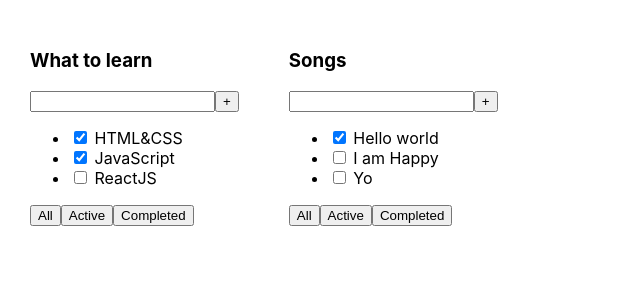
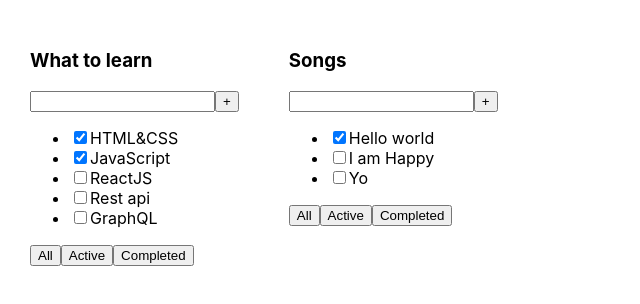
Before and after one commit to AliakseiPitsukha/ToDoList, a React (Create React App) app: page / in a window 1280 px wide. Shown: the top 304 px of the page, without its empty margins (0-640 px from the left). Built offline with nearby package versions, Linux system fonts and the light colour scheme.

Commit message:
applied method map to tasks

```diff
--- a/src/App.tsx
+++ b/src/App.tsx
@@ -8,6 +8,8 @@ function App() {
         {id: 1, title: 'HTML&CSS', isDone: true},
         {id: 2, title: 'JavaScript', isDone: true},
         {id: 3, title: 'ReactJS', isDone: false},
+        {id: 4, title: 'Rest api', isDone: false},
+        {id: 5, title: 'GraphQL', isDone: false},
     ]
     const tasks2 = [
         {id: 1, title: 'Hello world', isDone: true},
--- a/src/Todolist.tsx
+++ b/src/Todolist.tsx
@@ -19,9 +19,15 @@ export const Todolist = (props: TodolistPropsType) => {
                 <button>+</button>
             </div>
             <ul>
-                <li><input type="checkbox" checked={props.tasks[0].isDone}/> <span>{props.tasks[0].title}</span></li>
-                <li><input type="checkbox" checked={props.tasks[1].isDone}/> <span>{props.tasks[1].title}</span></li>
-                <li><input type="checkbox" checked={props.tasks[2].isDone}/> <span>{props.tasks[2].title}</span></li>
+                {props.tasks.map((el) => {
+                        return (
+                            <li key={el.id}>
+                                <input type={'checkbox'} checked={el.isDone}/>
+                                <span>{el.title}</span>
+                            </li>
+                        )
+                    }
+                )}
             </ul>
             <div>
                 <button>All</button>
```
